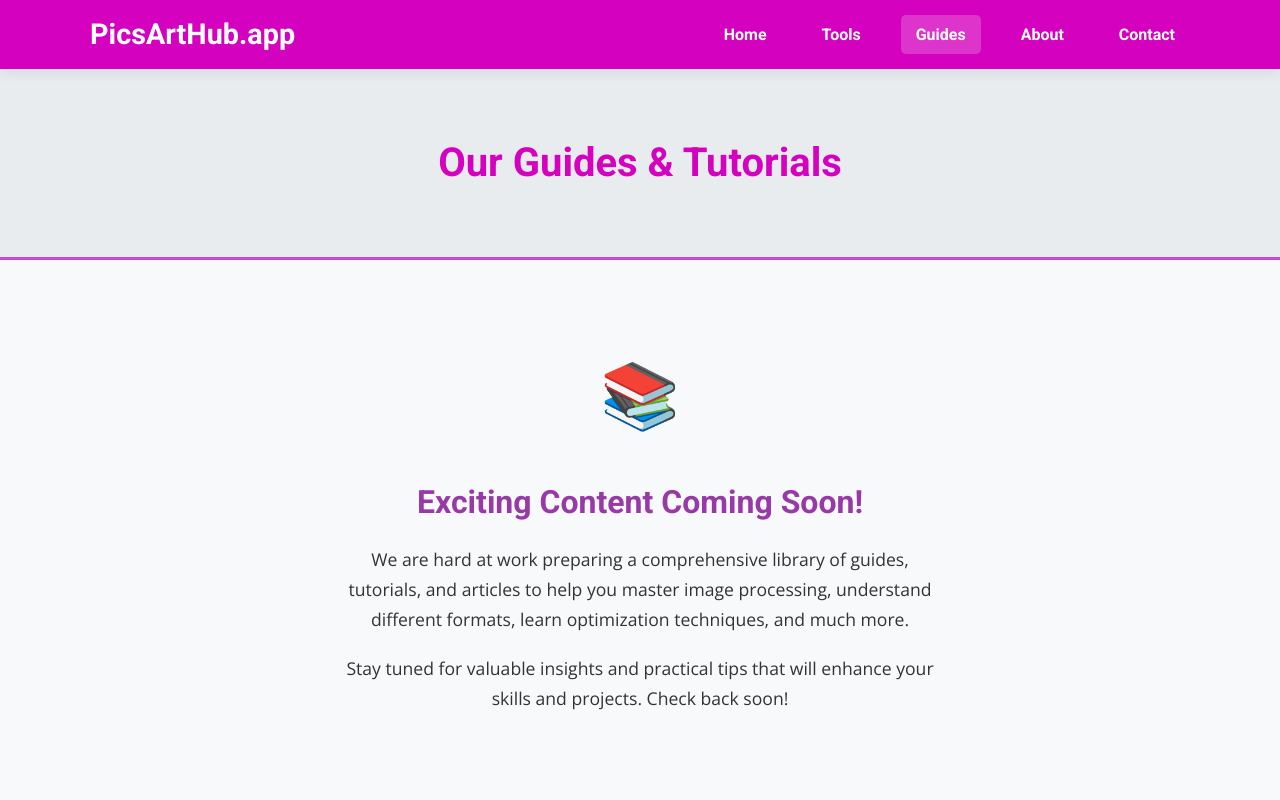
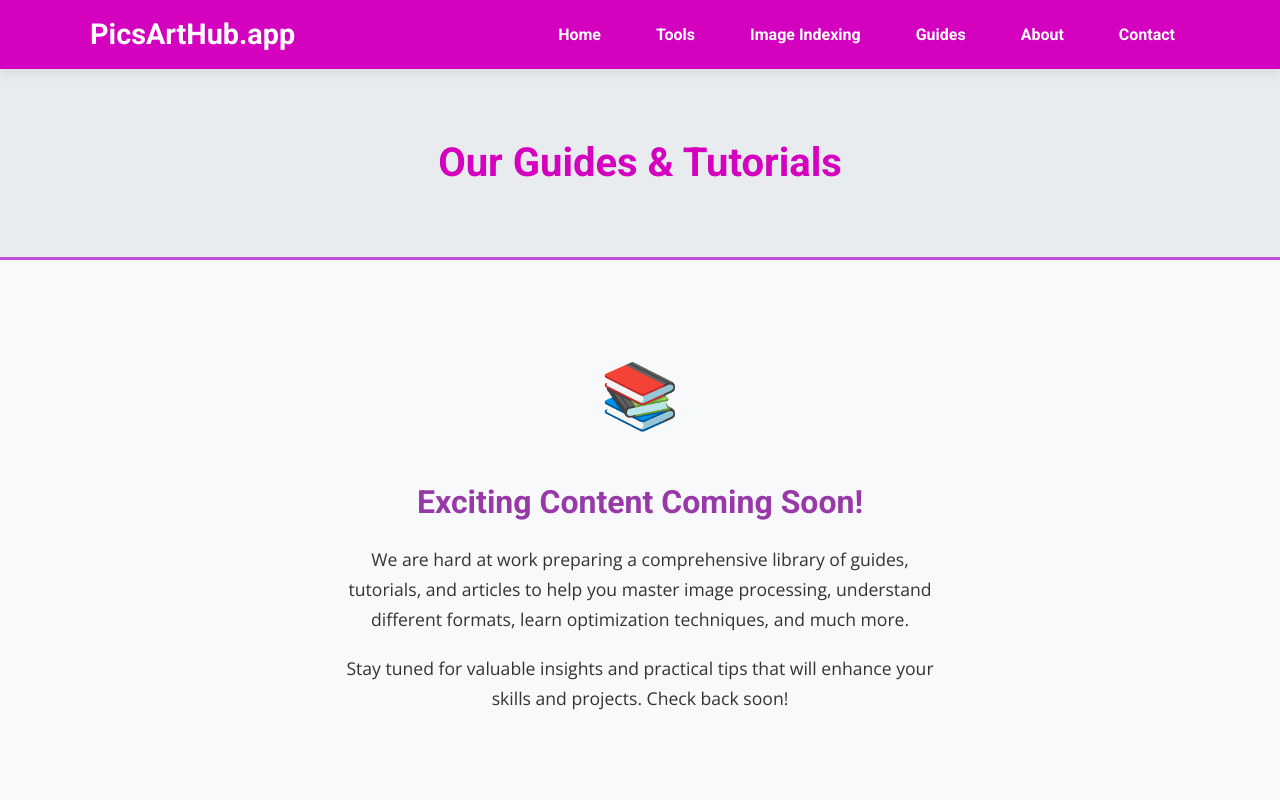
Before and after one commit to SpeedyIndexcom/Image-to-Base64-Converter, a plain HTML site: page guides.html in a window 1280 px wide. Shown: the top 800 px of the page. Drawn offline with nearby package versions, Linux system fonts and the light colour scheme.

Commit message:
Update guides.html

```diff
--- a/guides.html
+++ b/guides.html
@@ -151,9 +151,10 @@
             <button class="menu-toggle" aria-label="Toggle navigation menu">☰</button>
             <nav>
                 <ul>
-                    <li><a href="/">Home</a></li>
+                   <li><a href="/">Home</a></li>
                     <li><a href="/image-to-base-converter.html">Tools</a></li>
-                    <li><a href="/guides.html" class="active">Guides</a></li>
+                    <li><a href="/image-indexing.html">Image Indexing</a></li>
+                    <li><a href="/guides.html">Guides</a></li>
                     <li><a href="/about.html">About</a></li>
                     <li><a href="/contact.html">Contact</a></li>
                 </ul>
```
